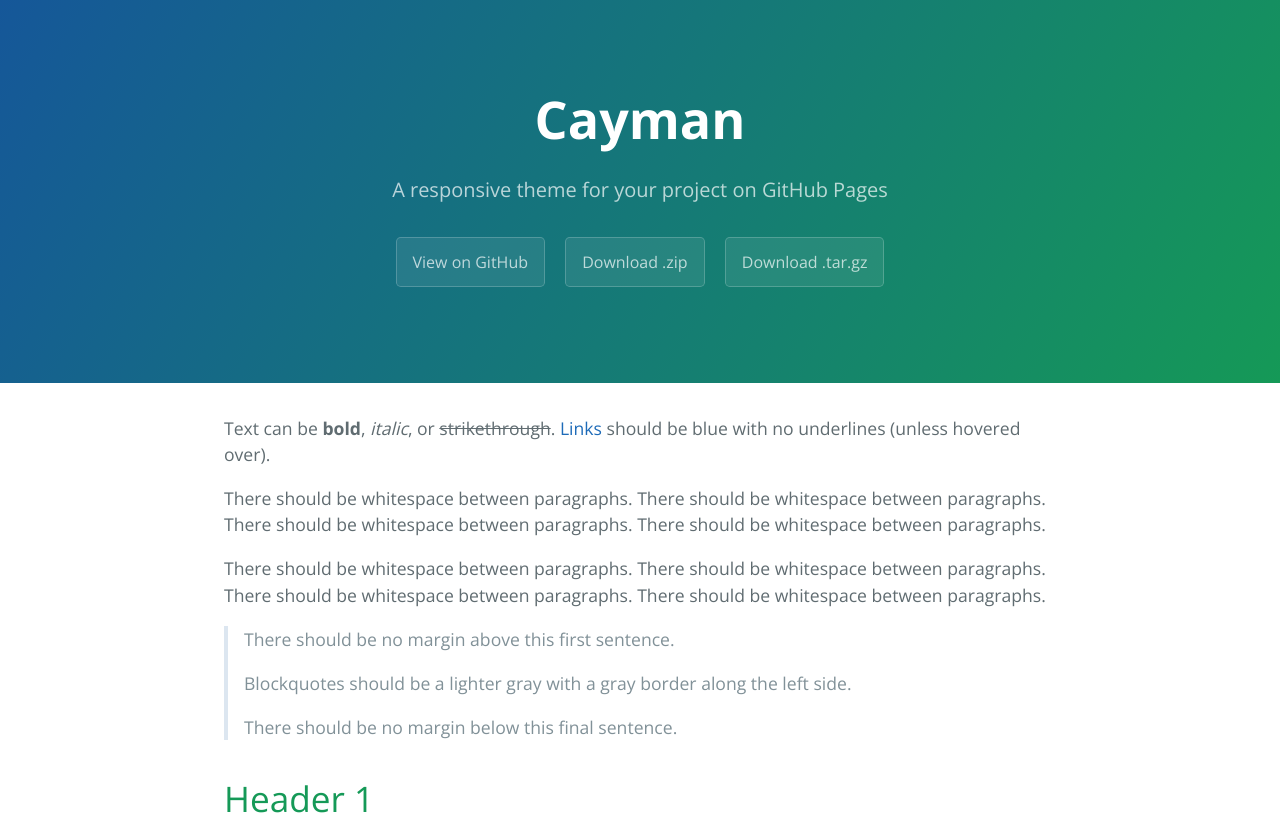
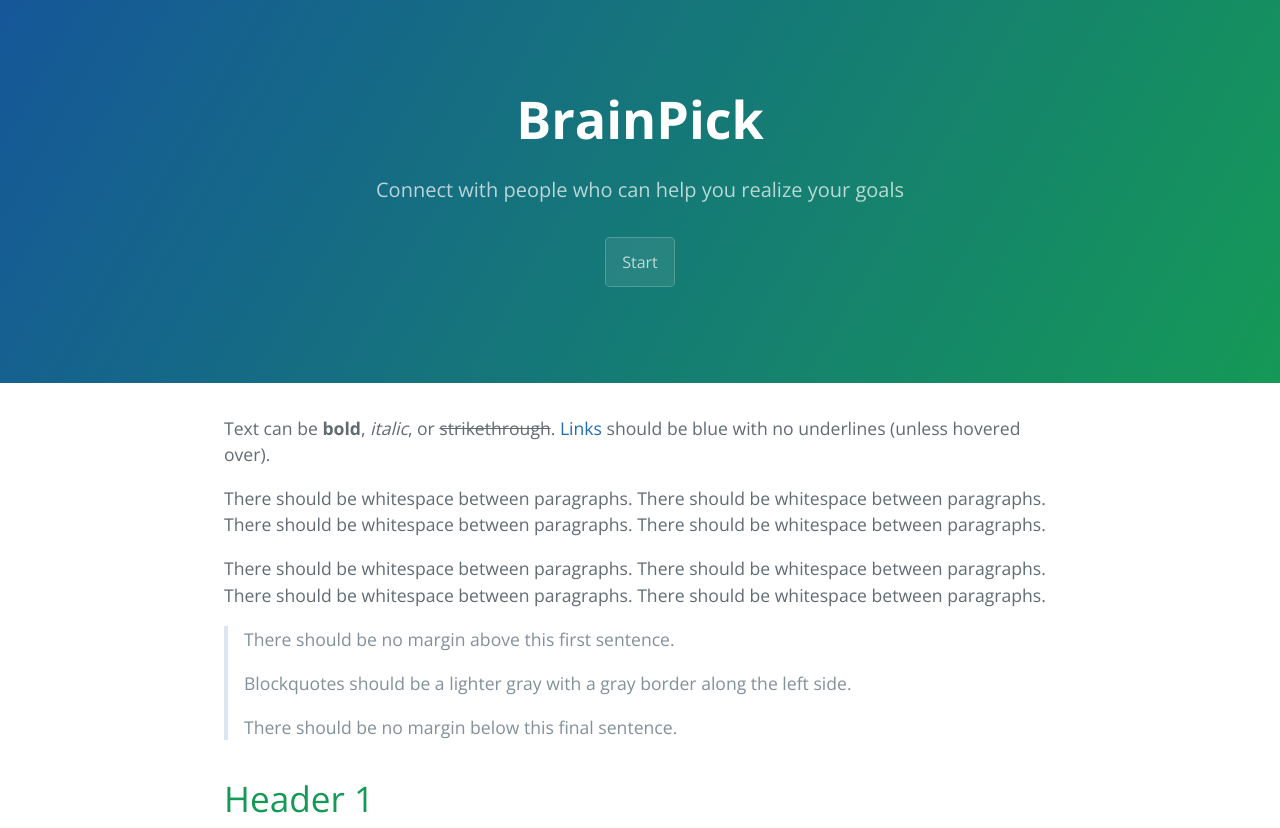
Before and after one commit to brainpick/brainpick.github.io, a website: page index.html in a window 1280 px wide. Shown: the top 828 px of the page. Drawn offline with nearby package versions, Linux system fonts and the light colour scheme.

Commit message:
Update title

```diff
--- a/index.html
+++ b/index.html
@@ -2,7 +2,7 @@
 <html lang="en-us">
   <head>
     <meta charset="UTF-8">
-    <title>Cayman</title>
+    <title>BrainPick</title>
     <meta name="viewport" content="width=device-width, initial-scale=1">
     <meta name="theme-color" content="#157878">
     <link rel="stylesheet" href="css/normalize.css">
@@ -11,11 +11,10 @@
   </head>
   <body>
     <section class="page-header">
-      <h1 class="project-name">Cayman</h1>
-      <h2 class="project-tagline">A responsive theme for your project on GitHub Pages</h2>
-      <a href="#" class="btn">View on GitHub</a>
-      <a href="#" class="btn">Download .zip</a>
-      <a href="#" class="btn">Download .tar.gz</a>
+      <h1 class="project-name">BrainPick</h1>
+      <h2 class="project-tagline">Connect with people who can help you realize your goals
+</h2>
+      <a href="https://peter528.typeform.com/to/yNQSqX" class="btn">Start</a>
     </section>
 
     <section class="main-content">
```
Also changed, not shown: README.md.
